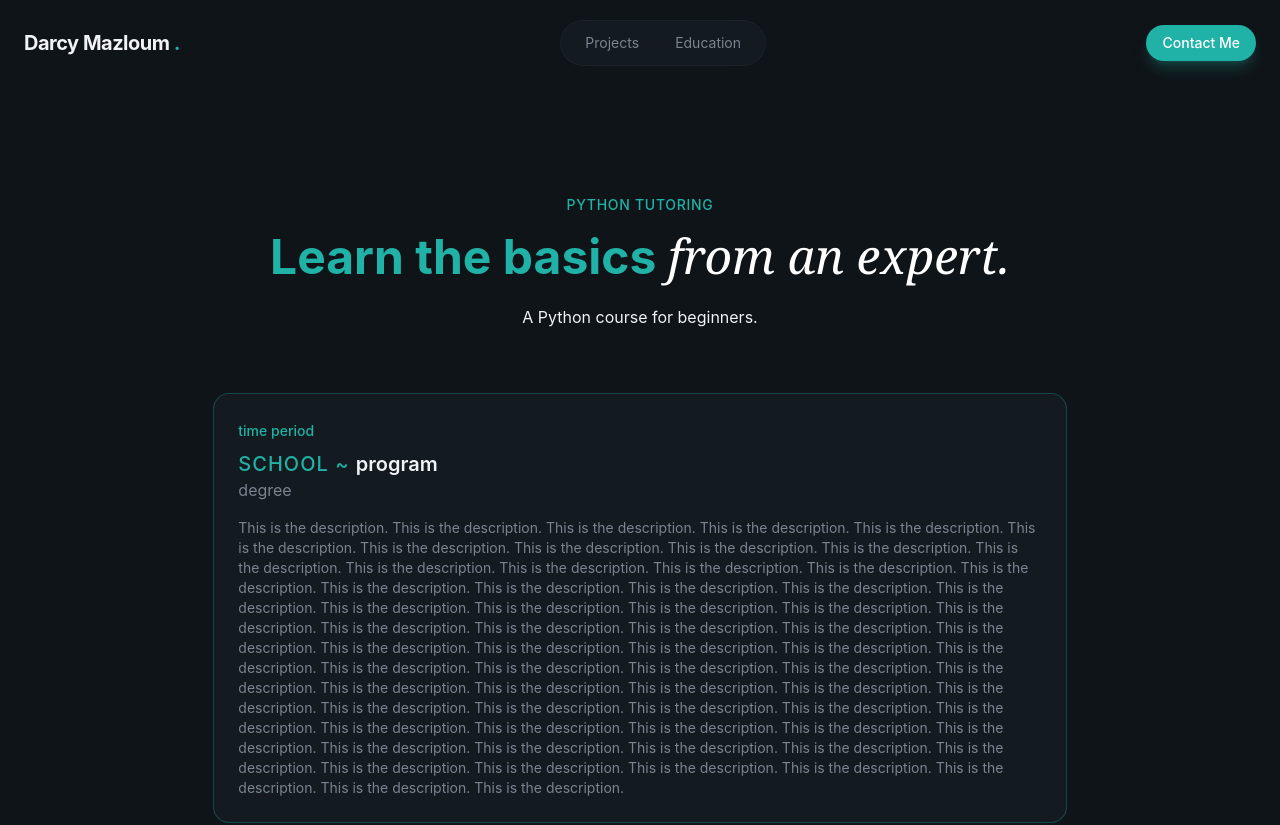
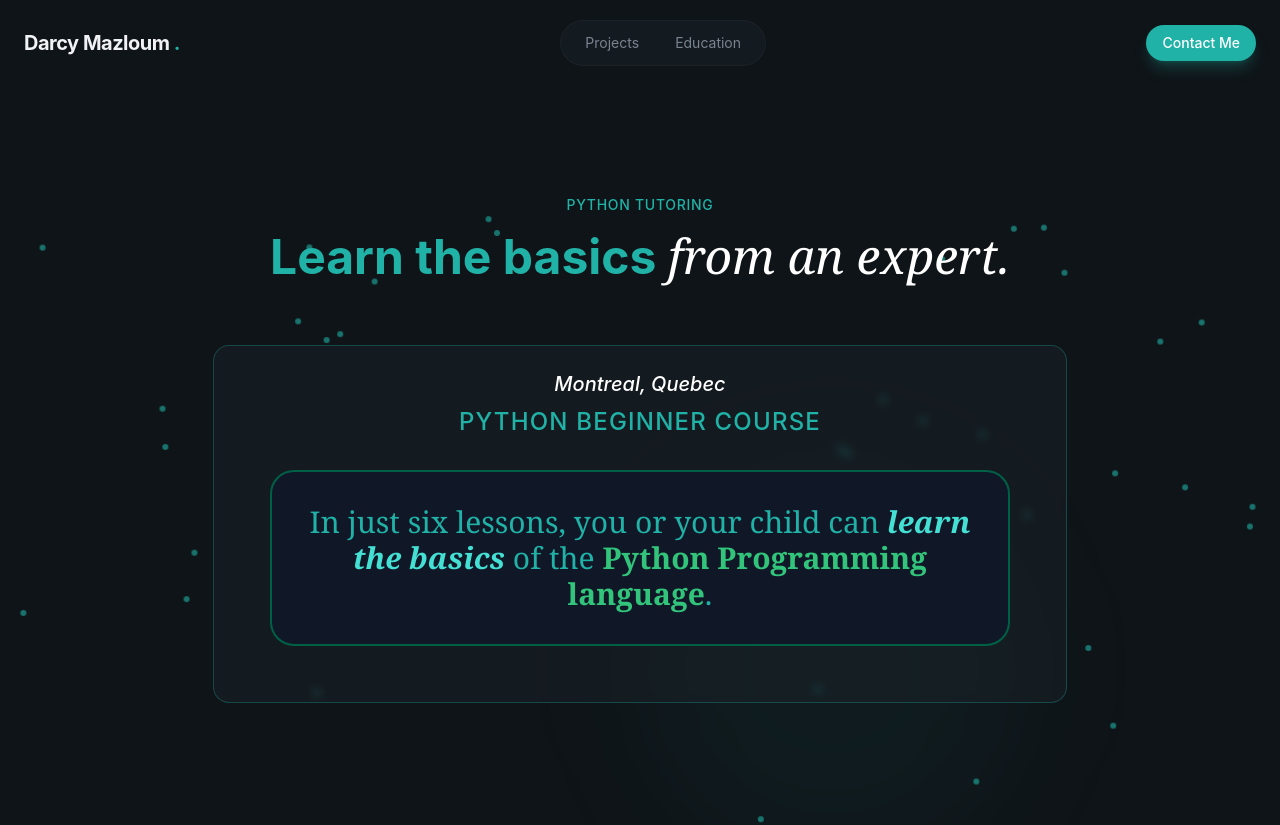
Before and after one commit to darcyMaz/portfolio_site_0.2, a React (Vite) app: page / in a window 1280 px wide. Shown: the top 825 px of the page. Built offline with nearby package versions, Linux system fonts and the light colour scheme.

Commit message:
Working on tutoring page

```diff
--- a/src/index.css
+++ b/src/index.css
@@ -10,6 +10,8 @@
 
   --color-secondary: #1f2830;
   --color-secondary-foreground: #20b2a6;
+  --color-secondary-foreground-1: #43e0d3;
+  --color-secondary-foreground-2: #31c47a;
 
   --color-muted: #252e37;
   --color-muted-foreground: #7a8491;
@@ -41,7 +43,7 @@
 @layer components {
   .glass {
     background-color: color-mix(in srgb, var(--color-surface) 50%, transparent);
-    backdrop-filter: blur(16px);
+    backdrop-filter: blur(4px);
     border: 1px solid color-mix(in srgb, var(--color-border) 50%, transparent);
   }
   .glass-strong {
--- a/src/tutoring/Tutoring.jsx
+++ b/src/tutoring/Tutoring.jsx
@@ -1,106 +1,85 @@
-
+import { AnimatedBorderButton } from "@/components/AnimatedBorderButton";
 
 export const Tutoring = () => {
 
     return(
         <div className="relative min-h-screen items-center overflow-hidden mt-48">
+
+            {/** Gives background a cool blur with a slightly coloured center to it. */}
+            <div className="absolute top-1/2 left-1/2 w-96 h-96 bg-primary/5 rounded-full blur-3xl -translate-y-1/2"/>
+
+            {/* Green Dots */}
+            <div className="absolute inset-0 overflow-hidden pointer-events-auto">
+                {[...Array(60)].map((_,i) =>
+                    (
+                        <div
+                            className="absolute w-1.5 h-1.5 rounded-full opacity-60"
+                            style={{
+                                background: "#20B2A6",
+                                left: `${Math.random() * 100}%`,
+                                top: `${Math.random() * 100}%`,
+                                animation: `slow-drift ${15 + Math.random() * 20}s ease-in-out infinite`,
+                                animationDelay: `${Math.random() * 5}s`,
+                            }}
+                            key={i}
+                        />
+                    )
+                                )
+                }
+            </div>
+
+
             {/* Header */}
             <div className="text-center max-w-3xl mx-auto mb-16">
                 <span className="text-secondary-foreground text-sm font-medium tracking-wider uppercase animate-fade-in"> PYTHON TUTORING </span>
                 <h2 className="text-4xl md:text-5xl font-bold mt-4 mb-6 animate-fade-in animation-delay-100 text-secondary-foreground"> Learn the basics {' '} <span className="font-serif italic font-normal text-white"> from an expert. </span> </h2>
-
-                <p className="text-muted-background animate-fade-in animation-delay-200">
-                    A Python course for beginners.
-                </p>
             </div>
 
             {/* Content - Take the box format from Education section. */}
-            <div className="items-center min-h-screen mx-auto lg:w-2/3 w-4/5"> {/**size changes need for width, or have it be percentage. Still tho 60% when huge, 80% below large */}
-                {/* Content */}
-                <div className="">
-                    <div className="glass p-6 rounded-2xl border border-primary/30 hover:border-primary/50 transition-all duration-500">
-                        <span className="text-sm text-primary font-medium">
-                            time period
-                        </span>
-                        <h3 className="text-xl font-semibold mt-2"> <span className="text-secondary-foreground font-medium tracking-wider uppercase animate-fade-in"> school {'  ~  '} </span>  program </h3>
-                        <p className="text-muted-foreground"> degree </p>
-                        <p className="text-sm text-muted-foreground mt-4">
-
-
-                            This is the description.
-                            This is the description.
-                            This is the description.
-                            This is the description.
-                            This is the description.
-                            This is the description.
-                            This is the description.
-                            This is the description.
-                            This is the description.
-                            This is the description.
-                            This is the description.
-                            This is the description.
-                            This is the description.
-                            This is the description.
-                            This is the description.
-                            This is the description.
-                            This is the description.
-                            This is the description.
-                            This is the description.
-                            This is the description.
-                            This is the description.
-                            This is the description.
-                            This is the description.
-                            This is the description.
-                            This is the description.
-                            This is the description.
-                            This is the description.
-                            This is the description.
-                            This is the description.
-                            This is the description.
-                            This is the description.
-                            This is the description.
-                            This is the description.
-                            This is the description.
-                            This is the description.
-                            This is the description.
-                            This is the description.
-                            This is the description.
-                            This is the description.
-                            This is the description.
-                            This is the description.
-                            This is the description.
-                            This is the description.
-                            This is the description.
-                            This is the description.
-                            This is the description.
-                            This is the description.
-                            This is the description.
-                            This is the description.
-                            This is the description.
-                            This is the description.
-                            This is the description.
-                            This is the description.
-                            This is the description.
-                            This is the description.
-                            This is the description.
-                            This is the description.
-                            This is the description.
-                            This is the description.
-                            This is the description.
-                            This is the description.
-                            This is the description.
-                            This is the description.
-                            This is the description.
-                            This is the description.
-                            This is the description.
-                            This is the description.
-                            This is the description.
+            <div className="items-center min-h-screen mx-auto lg:w-2/3 w-4/5">
 
 
 
-                        </p>
+                <div className="relative">
+
+                    <div className="text-center">
+
+                        <div className="glass p-6 rounded-2xl border  border-primary/30 hover:border-primary/50 transition-all duration-200">
+
+
+
+                            <span className="text-xl text-white font-medium italic">
+                                Montreal, Quebec
+                            </span>
+                            <h3 className="text-2xl font-semibold mt-2"> <span className="text-secondary-foreground font-medium tracking-wider uppercase animate-fade-in"> Python Beginner Course </span> </h3>
+
+                            <div className="bg-gray-900 rounded-3xl m-8 border-2 border-emerald-800">
+                                <p className="font-serif font-normal text-secondary-foreground text-3xl text-wrap px-8 py-8">
+                                    In just six lessons, you or your child can <span className="font-bold italic text-secondary-foreground-1">learn the basics</span> of the <span className="font-bold text-secondary-foreground-2">Python Programming language</span>.
+                                </p>
+                            </div>
+
+                            {/** Increase margins and text size above screen sizes */}
+
+                        </div>
                     </div>
+
+                    {/** Add some space here!
+                     * I wouldn't mind if the other block below looks a little more glassy
+                     *
+                     * grid md:grid-cols-2
+                     *
+                     * <div className="relative grid grid-cols-3 glass p-6 rounded-2xl border border-primary/30 hover:border-primary/50 transition-all duration-500">
+                        <div className="text-right font-serif italic font-normal text-secondary-foreground"> The main language used for creating and training AI models. </div>
+                        <img src="/python_logo.png" alt="Python Logo" className=""/>
+                        <div className="font-serif italic font-normal text-secondary-foreground"> One of the most popular programming languages on Earth. </div>
+                    </div>
+                     *
+                     */}
+
+
                 </div>
+
             </div>
         </div>
     );
```
Also changed, not shown: public/broken-glass.jpg (added), public/python_logo.png (added).
